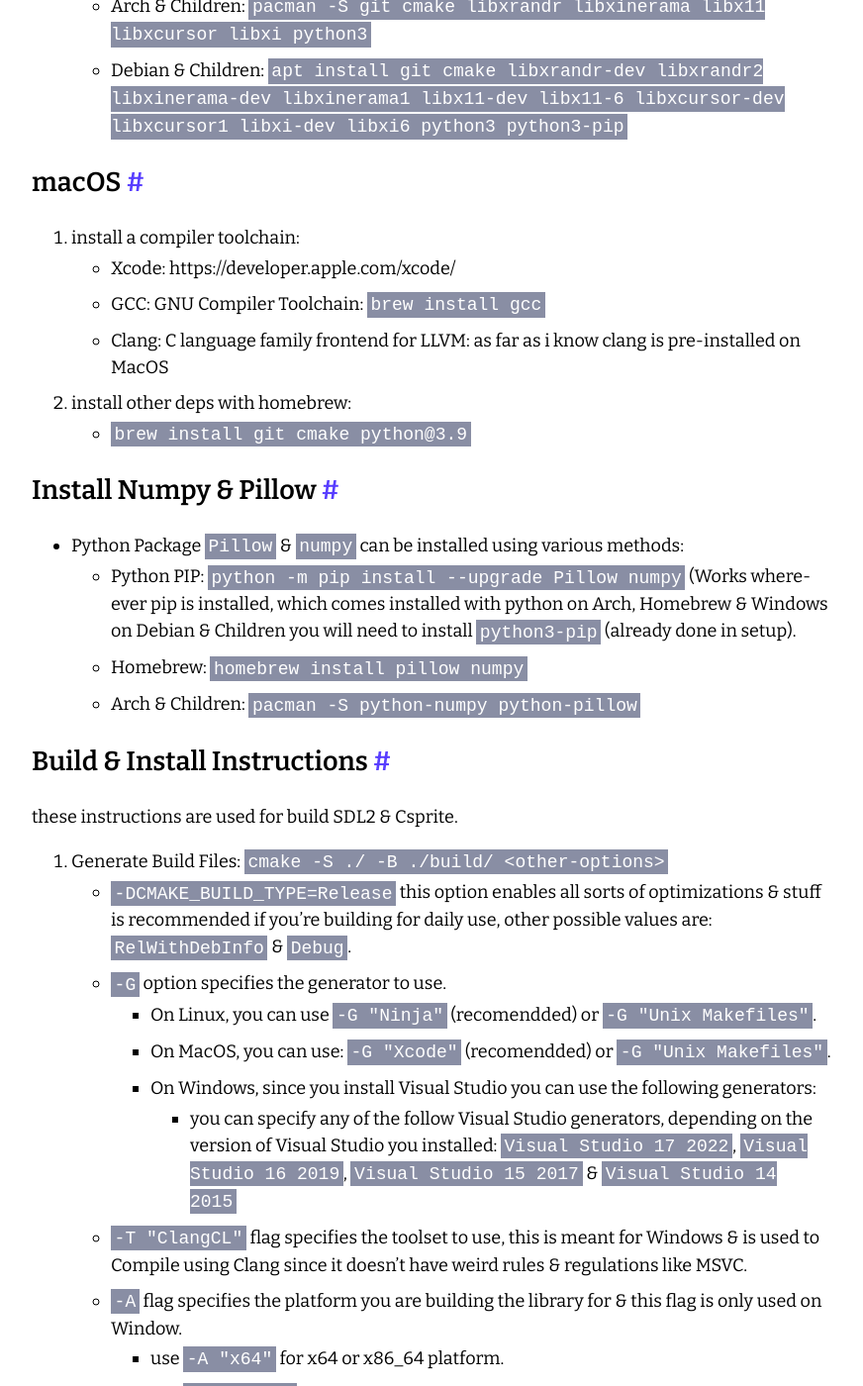
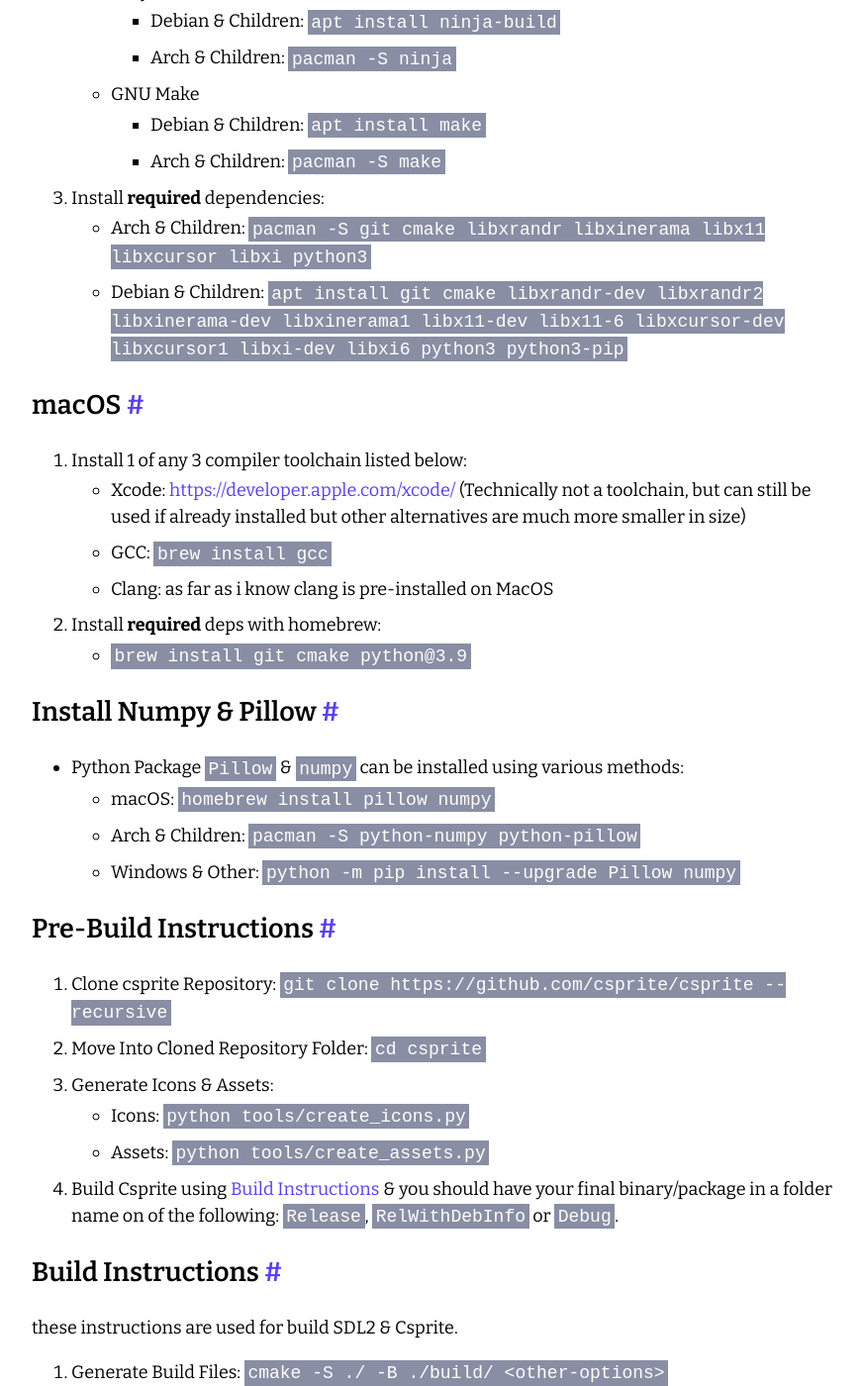
Before and after one commit to csprite/csprite.github.io, a Jekyll site: the page built from _posts/wiki/rewrite/2000-01-01-building-from-source.md, in a window 1280 px wide and 1400 px high, scrolled down 1488 px. Shown: the whole window at 99% size, without its empty margins (203-1075 px from the left). Built offline with Jekyll 4.4.1, drawn with Linux system fonts in a browser that asks for light colours; some of the changed text lies outside the part shown.

Commit message:
Update Wiki

```diff
--- a/_posts/wiki/rewrite/2000-01-01-building-from-source.md
+++ b/_posts/wiki/rewrite/2000-01-01-building-from-source.md
@@ -14,13 +13,13 @@
    - [Setup macOS](#macos)
 
 2. [Install Numpy & Pillow](#install-numpy--pillow)
-
-3. [Build Csprite](#build-csprite)
+3. [Pre-Build Instructions](#pre-build-instructions)
+3. [Build Instructions](#build-instructions)
 
 ## Windows
 
-1. install [Visual Studio]([https://www.msys2.org/](https://visualstudio.microsoft.com/downloads/)) or [Visual Studio: Build Tools](https://visualstudio.microsoft.com/downloads/#build-tools-for-visual-studio-2022).
-2. whichever version of Visual Studio you install make sure the following components are selected to installed, everything else can be completely disabled to save bandwidth:
+1. Install [Visual Studio](https://visualstudio.microsoft.com/downloads/) or [Visual Studio: Build Tools](https://visualstudio.microsoft.com/downloads/#build-tools-for-visual-studio-2022).
+2. In the 'Visual Studio Installer' ensure the following components are selected to installed, everything else can be completely disabled to save bandwidth:
    - Desktop development with C++
      - C++ AddressSanitizer
      - Clang Compiler For Windows
@@ -28,21 +27,30 @@
        - Windows 10 SDK (XX.X.XXXXX.X)
        - Windows 11 SDK (XX.X.XXXXX.X)
 
-3. install [python](https://www.python.org/) since few scripts depend on them.
-4. install [git](https://git-scm.com/downloads) to clone repositories.
+3. Install python & git
+   - Can be done manually:
+     - Install [python](https://www.python.org/)
+     - Install [git](https://git-scm.com/downloads)
+
+   - or Use [chocolatey](https://docs.chocolatey.org/en-us/choco/setup)
+     - `choco install python git`
+
+   - or Use [winget](https://learn.microsoft.com/en-us/windows/package-manager/winget/#install-winget)
+     - `winget install -e --id Python.Python.3.9`
+     - `winget install -e --id Git.Git`
 
 ## Linux
 
-1. install any compiler toolchain:
-   - GCC: GNU Compiler Collection
-     - Debian & Children: `apt install gcc` (g++ should be automatically installed by installing gcc)
-     - Arch & Children: `pacman -S gcc` (g++ comes with gcc)
+1. Install any 1 of the 2 compiler toolchain listed below:
+   - GCC (gcc & g++)
+     - Debian & Children: `apt install gcc`
+     - Arch & Children: `pacman -S gcc`
 
-   - Clang: C language family frontend for LLVM
-     - Debian & Children: `apt install clang` (clang++ comes with clang)
-     - Arch & Children: `pacman -S clang` (clang++ comes with clang)
+   - Clang (clang & clang++)
+     - Debian & Children: `apt install clang`
+     - Arch & Children: `pacman -S clang`
 
-2. install any build system:
+2. Install any 1 of the 2 build system listed below:
    - Ninja Build
      - Debian & Children: `apt install ninja-build`
      - Arch & Children: `pacman -S ninja`
@@ -51,42 +59,58 @@
      - Debian & Children: `apt install make`
      - Arch & Children: `pacman -S make`
 
-3. install Other Dependencies:
+3. Install **required** dependencies:
    - Arch & Children: `pacman -S git cmake libxrandr libxinerama libx11 libxcursor libxi python3`
    - Debian & Children: `apt install git cmake libxrandr-dev libxrandr2 libxinerama-dev libxinerama1 libx11-dev libx11-6 libxcursor-dev libxcursor1 libxi-dev libxi6 python3 python3-pip`
 
 ## macOS
 
-1. install a compiler toolchain:
-   - Xcode: https://developer.apple.com/xcode/
-   - GCC: GNU Compiler Toolchain: `brew install gcc`
-   - Clang: C language family frontend for LLVM: as far as i know clang is pre-installed on MacOS
+1. Install 1 of any 3 compiler toolchain listed below:
+   - Xcode: <https://developer.apple.com/xcode/> (Technically not a toolchain, but can still be used if already installed but other alternatives are much more smaller in size)
+   - GCC: `brew install gcc`
+   - Clang: as far as i know clang is pre-installed on MacOS
 
-2. install other deps with homebrew:
+2. Install **required** deps with homebrew:
    - `brew install git cmake python@3.9`
 
 ## Install Numpy & Pillow
 
 - Python Package `Pillow` & `numpy` can be installed using various methods:
-   - Python PIP: `python -m pip install --upgrade Pillow numpy` (Works where-ever pip is installed, which comes installed with python on Arch, Homebrew & Windows on Debian & Children you will need to install `python3-pip` (already done in setup).
-   - Homebrew: `homebrew install pillow numpy`
+   - macOS: `homebrew install pillow numpy`
    - Arch & Children: `pacman -S python-numpy python-pillow`
+   - Windows & Other: `python -m pip install --upgrade Pillow numpy`
 
-## Build & Install Instructions
+## Pre-Build Instructions
+
+1. Clone csprite Repository: `git clone https://github.com/csprite/csprite --recursive`
+2. Move Into Cloned Repository Folder: `cd csprite`
+3. Generate Icons & Assets:
+   - Icons: `python tools/create_icons.py`
+   - Assets: `python tools/create_assets.py`
+4. Build Csprite using [Build Instructions](#build-instructions) & you should have your final binary/package in a folder name on of the following: `Release`, `RelWithDebInfo` or `Debug`.
+
+## Build Instructions
 
 these instructions are used for build SDL2 & Csprite.
 
 1. Generate Build Files: `cmake -S ./ -B ./build/ <other-options>`
-   - `-DCMAKE_BUILD_TYPE=Release` this option enables all sorts of optimizations & stuff is recommended if you're building for daily use, other possible values are: `RelWithDebInfo` & `Debug`.
+   - `-DCMAKE_BUILD_TYPE=Release`, all possible values:
+     - `Debug`
+     - `Release`
+     - `RelWithDebInfo`
    - `-G` option specifies the generator to use.
-     - On Linux, you can use `-G "Ninja"` (recomendded) or `-G "Unix Makefiles"`.
-     - On MacOS, you can use: `-G "Xcode"` (recomendded) or `-G "Unix Makefiles"`.
+     - On Linux, you can use `-G "Ninja"` or `-G "Unix Makefiles"`.
+     - On MacOS, you can use: `-G "Xcode"` or `-G "Unix Makefiles"`.
      - On Windows, since you install Visual Studio you can use the following generators:
-       - you can specify any of the follow Visual Studio generators, depending on the version of Visual Studio you installed: `Visual Studio 17 2022`, `Visual Studio 16 2019`, `Visual Studio 15 2017` & `Visual Studio 14 2015`
-   - `-T "ClangCL"` flag specifies the toolset to use, this is meant for Windows & is used to Compile using Clang since it doesn't have weird rules & regulations like MSVC.
+       - you can specify the Visual Studio generator depending on the version of Visual Studio you installed, possible values are:
+         - `Visual Studio 17 2022`
+         - `Visual Studio 16 2019`
+         - `Visual Studio 15 2017`
+         - `Visual Studio 14 2015`
+   - `-T "ClangCL"` flag specifies the toolset to use, this is meant for Windows & is used to Compile using Clang since MSVC is dumb.
    - `-A` flag specifies the platform you are building the library for & this flag is only used on Window.
-     - use `-A "x64"` for x64 or x86_64 platform.
-     - use `-A "Win32"` for x86 or i686 platform.
+     - use `-A "x64"` for x64/x86_64 platform.
+     - use `-A "Win32"` for x86/i686 platform.
    - `-DCMAKE_OSX_ARCHITECTURES=x86_64` flag specifies the Mac CPU Architecture to build for.
      - use `arm64` for Apple Silicon M1 or M2 (or new CPUs apple might introduce with arm64 architecture).
      - use `x86_64` for Apple CPUs with x64 or x86_64 architecture, this can be used with Apple's M1 & M2 chips since they can run x64 binaries too.
@@ -94,17 +118,4 @@
 
 2. Build The Code With Generated Build Files: `cmake --build ./build/ <other-options>`
    - `--config Release` flag specifies the build configuration to build for, the value should be same as the value of `-DCMAKE_BUILD_TYPE` flag above.
-   - `--parallel 4` flag specifies the number of jobs while building, the value should be set to your number of CPU Cores & if it causes it to lag set the value to something smaller.
-
-3. Install: `sudo cmake --install ./build/ --strip`
-   - `--config Release` flag is same as the flag in step 2.
-   - this step should be only used when building a library and will require administrative permissions, so on linux you might need to use `sudo` and on windows you will need to run your terminal "Run as administrator".
-
-## Build Csprite
-
-1. Clone Csprite Repository: `git clone https://github.com/pegvin/csprite --recursive`
-2. Move Into Cloned Repository Folder: `cd csprite`
-3. Generate Icons & Assets:
-   - Icons: `python tools/create_icons.py`
-   - Assets: `python tools/create_assets.py`
-4. Build Csprite using [Build & Install Instructions](#build--install-instructions) & you should have your final binary/package in a folder name on of the following: `Release`, `RelWithDebInfo` or `Debug`.
+   - `--parallel 4` flag specifies the number of jobs while building, the value should be set to your number of CPU Cores & if affects your systems performance set the value to something lower.
```
Also changed, not shown: other parts of _posts/wiki/rewrite/2000-01-01-building-from-source.md (+0 -1 lines).
